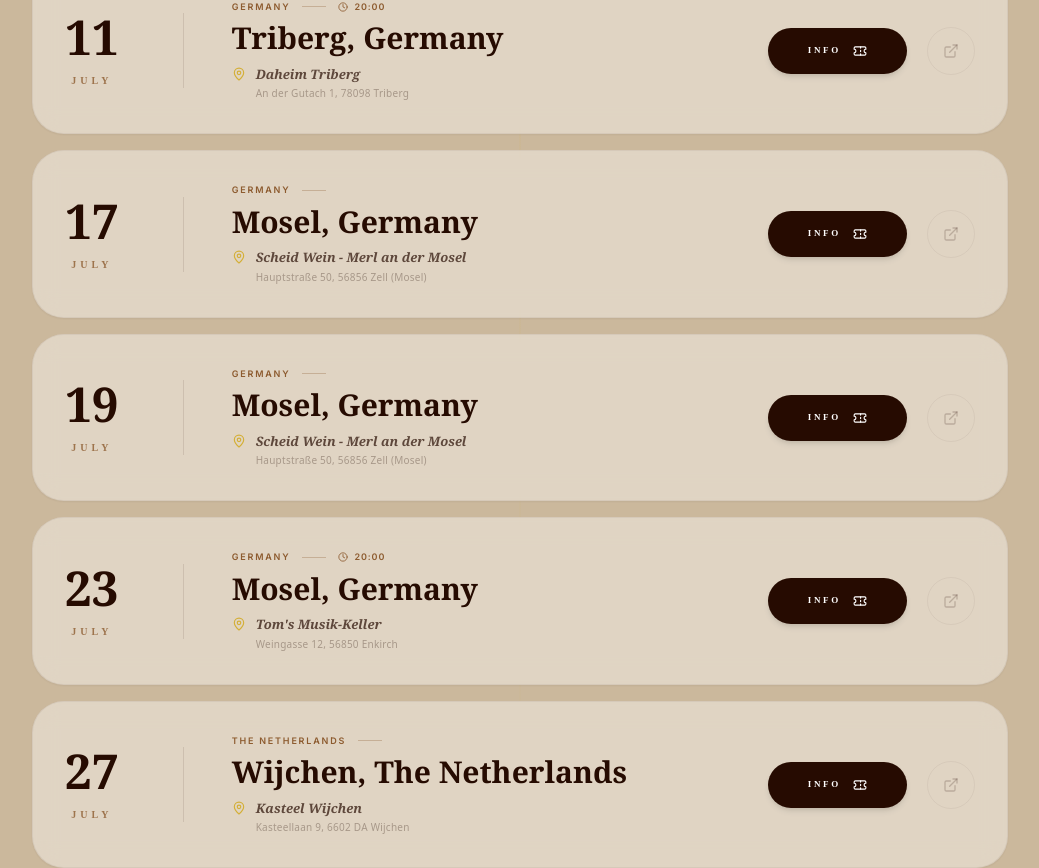
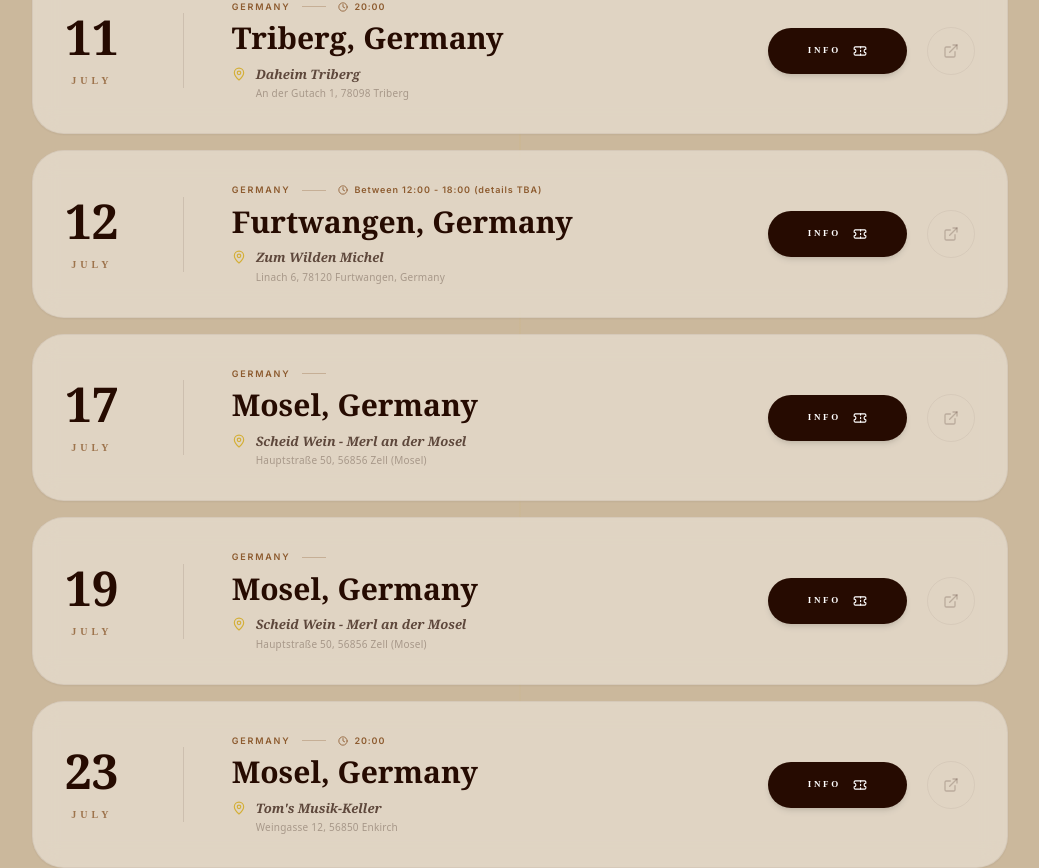
Before and after one commit to brianstilling/Ann-McBryan, a React (Vite) app: page / in a window 1280 px wide. Shown: the part 6042-6910 px from the top of the page, without its empty margins (120-1159 px from the left). Built offline with nearby package versions, Linux system fonts and the light colour scheme; a web font is replaced by a local one.

Commit message:
feat: add Furtwangen concert session
Update data version and include new tour date at Zum Wilden Michel in constants.

```diff
--- a/App.tsx
+++ b/App.tsx
@@ -88,7 +88,7 @@ const App: React.FC = () => {
     window.addEventListener('hashchange', handleHashChange);
 
     // Versioning check to ensure Rackwitz and other updates display correctly
-    const DATA_VERSION = 'v1.42_grenaa_pavillionen_link_addition';
+    const DATA_VERSION = 'v1.43_furtwangen_addition';
     const savedVersion = localStorage.getItem('ann_mcbryan_data_ver');
     const savedSessions = localStorage.getItem('ann_mcbryan_sessions');
 
--- a/constants.ts
+++ b/constants.ts
@@ -117,6 +117,18 @@ export const TOUR_DATA: Concert[] = [
     ticketsUrl: 'https://daheim-triberg.de/'
   },
   {
+    id: 'session-2026-furtwangen',
+    city: 'Furtwangen, Germany',
+    country: 'Germany',
+    venue: 'Zum Wilden Michel',
+    address: 'Linach 6, 78120 Furtwangen, Germany',
+    date: 'July 12, 2026',
+    time: 'Between 12:00 - 18:00 (details TBA)',
+    status: 'upcoming',
+    coordinates: { lat: 48.0503, lng: 8.2045 },
+    ticketsUrl: 'https://www.zumwildenmichel.de/'
+  },
+  {
     id: 'session-2026-merl',
     city: 'Mosel, Germany',
     country: 'Germany',
```
